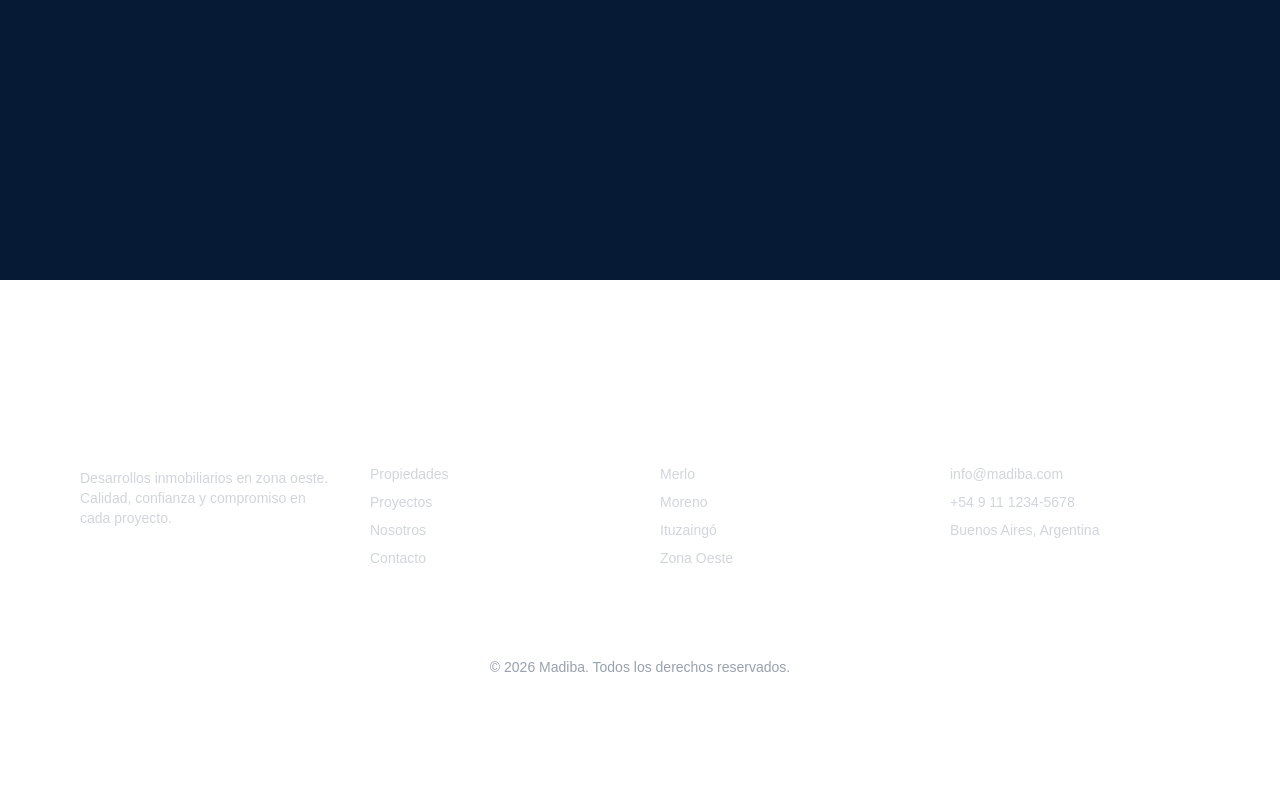
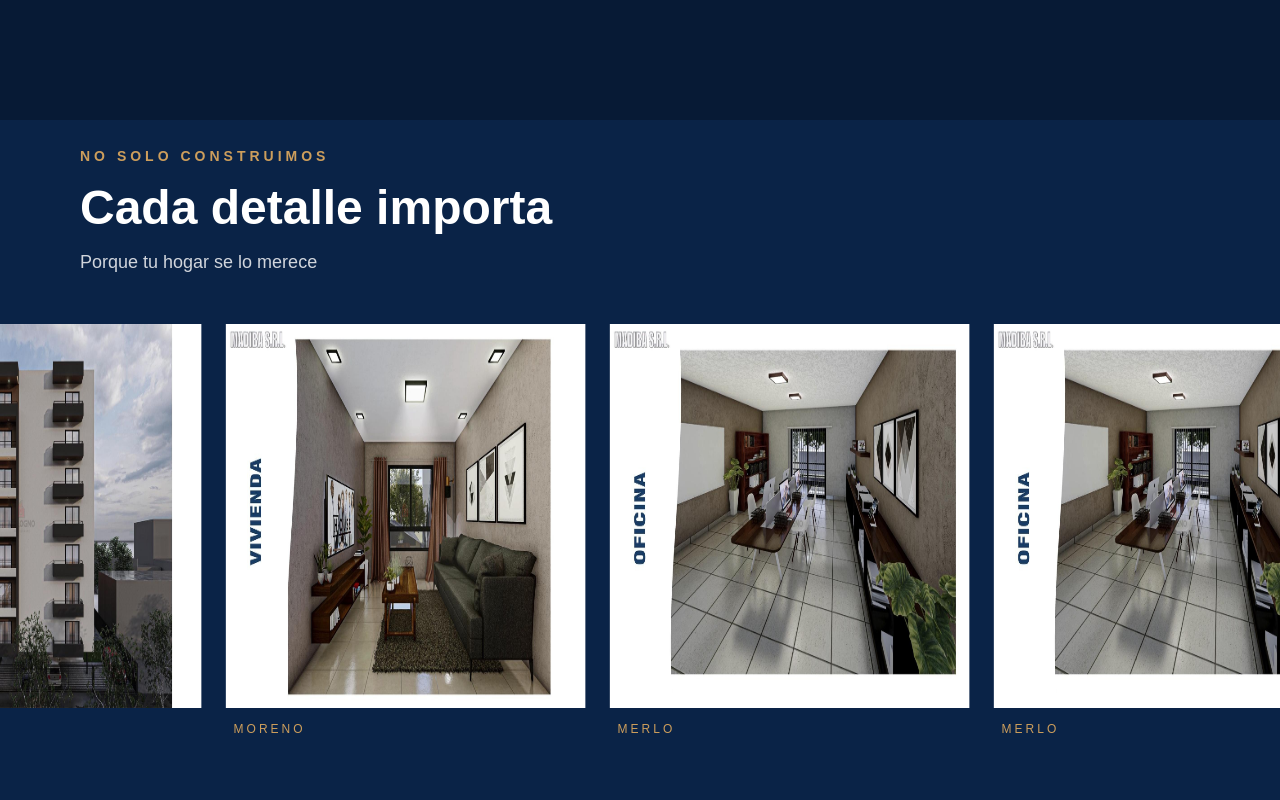
Before and after one commit to gasucar/madiba, a Next.js app in the folder apps/web/: page / in a window 1280 px wide. Shown: the part 1640-2440 px from the top of the page. Before the commit the page ends 2341 px from the top, so only its background shows below. Built offline with nearby package versions, Linux system fonts and the light colour scheme.

Commit message:
feat(details): add infinite auto-scrolling property carousel

```diff
--- a/apps/web/src/app/page.tsx
+++ b/apps/web/src/app/page.tsx
@@ -1,5 +1,6 @@
 import MainLayout from '@/components/layout/main-layout'
 import HeroSection from '@/features/hero/components/hero-section'
+import DetailsSection from '@/features/sections/details/components/details-section'
 import PropertiesSection from '@/features/sections/properties/components/properties-section'
 
 export default function Home() {
@@ -7,6 +8,7 @@ export default function Home() {
     <MainLayout>
         <HeroSection />
         <PropertiesSection />
+        <DetailsSection />
     </MainLayout>
   )
 }
--- a/apps/web/src/features/hero/components/hero-section.tsx
+++ b/apps/web/src/features/hero/components/hero-section.tsx
@@ -7,7 +7,7 @@ import HeroForm from './hero-form/hero-form'
 
 export default function HeroSection() {
   return (
-    <section className="relative min-h-screen lg:h-[120vh] w-full">
+    <section className="relative min-h-screen lg:h-[110vh] w-full">
       {/* Imagen de fondo */}
       <div className="absolute inset-0">
         <Image
--- /dev/null
+++ b/apps/web/src/features/sections/details/components/details-card.tsx
@@ -0,0 +1,63 @@
+import Image from 'next/image'
+import { Property } from '../../../../interfaces/property.interface'
+
+type DetailsCardProps = {
+  property: Property
+}
+
+export default function DetailsCard({
+  property,
+}: DetailsCardProps) {
+  return (
+    <article
+      className="
+      overflow-hidden
+
+      transition-all
+      duration-300
+
+      hover:-translate-y-2
+      hover:border-[#CD9E5C]/40
+
+      cursor-pointer
+      "
+    >
+      <div className="relative h-96">
+        <Image
+          src={property.firstImage}
+          alt={property.title}
+          fill
+        />
+      </div>
+
+      <div className="p-2">
+        <span
+          className="
+          text-xs
+
+          uppercase
+
+          tracking-[3px]
+
+          text-[#CD9E5C]
+          "
+        >
+          {property.location}
+        </span>
+
+        {/* <h3
+          className="
+
+          text-3xl
+
+          font-bold
+
+          text-white
+          "
+        >
+          {property.title}
+        </h3> */}
+      </div>
+    </article>
+  )
+}
--- /dev/null
+++ b/apps/web/src/features/sections/details/components/details-carousel.tsx
@@ -0,0 +1,56 @@
+'use client'
+
+import useEmblaCarousel from 'embla-carousel-react'
+import AutoScroll from 'embla-carousel-auto-scroll'
+
+import { mockProperties } from '../data/mock-properties'
+import DetailsCard from './details-card'
+
+export default function DetailsCarousel() {
+  const [emblaRef] = useEmblaCarousel(
+    {
+      loop: true,
+      dragFree: true,
+      align: 'start',
+    },
+    [
+      AutoScroll({
+        speed: 0.5,
+        startDelay: 0,
+        stopOnInteraction: false,
+        stopOnMouseEnter: false,
+        playOnInit: true,
+      }),
+    ]
+  )
+
+  return (
+    <div className="absolute mt-6 w-full left-0">
+      <div
+        ref={emblaRef}
+        className="overflow-hidden"
+      >
+        <div className="flex">
+          {mockProperties.map((property) => (
+            <div
+              key={property.id}
+              className="
+              min-w-0
+
+              flex-[0_0_90%]
+
+              md:flex-[0_0_55%]
+
+              xl:flex-[0_0_30%]
+
+              pl-6
+              "
+            >
+              <DetailsCard property={property} />
+            </div>
+          ))}
+        </div>
+      </div>
+    </div>
+  )
+}
--- /dev/null
+++ b/apps/web/src/features/sections/details/components/details-header.tsx
@@ -0,0 +1,46 @@
+export default function DetailsHeader() {
+  return (
+    <div className="py-6">
+      <span
+        className="
+        text-[#CD9E5C]
+        uppercase
+        tracking-[4px]
+        text-sm
+        font-semibold
+        "
+      >
+        No solo construimos
+      </span>
+
+      <h2
+        className="
+        mt-4
+
+        text-4xl
+        md:text-5xl
+
+        font-bold
+
+        text-white
+        "
+      >
+        Cada detalle importa
+      </h2>
+
+      <p
+        className="
+        mt-4
+
+        max-w-2xl
+
+        text-gray-300
+
+        text-lg
+        "
+      >
+        Porque tu hogar se lo merece
+      </p>
+    </div>
+  )
+}
--- /dev/null
+++ b/apps/web/src/features/sections/details/components/details-section.tsx
@@ -0,0 +1,17 @@
+import Container from '@/components/ui/container'
+import DetailsHeader from './details-header'
+import DetailsCarousel from './details-carousel'
+
+export default function DetailsSection() {
+  return (
+    <section
+      className="relative min-h-screen lg:h-[110vh] w-full bg-[#0a2347]"
+    >
+      <Container>
+        <DetailsHeader />
+
+        <DetailsCarousel />
+      </Container>
+    </section>
+  )
+}
--- /dev/null
+++ b/apps/web/src/features/sections/details/data/mock-properties.ts
@@ -0,0 +1,64 @@
+import { Property } from '../../../../interfaces/property.interface'
+
+export const mockProperties: Property[] = [
+  {
+    id: '1',
+    title: 'Madiba I',
+    location: 'Merlo',
+    description:
+      'Departamentos modernos diseñados para quienes buscan calidad y ubicación.',
+    firstImage: '/flat1.jpeg',
+    images: [],
+    builded: true,
+    floors: 8,
+    units: 42,
+  },
+  {
+    id: '2',
+    title: 'Madiba II',
+    location: 'Moreno',
+    description:
+      'Proyecto residencial premium con excelentes terminaciones.',
+    firstImage: '/flat2.jpeg',
+    images: [],
+    builded: false,
+    floors: 10,
+    units: 56,
+  },
+  {
+    id: '3',
+    title: 'Madiba III',
+    location: 'Merlo',
+    description:
+      'Una propuesta moderna para vivir o invertir en zona oeste.',
+    firstImage: '/flat3.jpeg',
+    images: [],
+    builded: false,
+    floors: 12,
+    units: 70,
+  },
+  {
+    id: '4',
+    title: 'Madiba IV',
+    location: 'Merlo',
+    description:
+      'Una propuesta moderna para vivir o invertir en zona oeste.',
+    firstImage: '/flat3.jpeg',
+    images: [],
+    builded: false,
+    floors: 12,
+    units: 70,
+  },
+  {
+    id: '5',
+    title: 'Madiba V',
+    location: 'Merlo',
+    description:
+      'Una propuesta moderna para vivir o invertir en zona oeste.',
+    firstImage: '/flat3.jpeg',
+    images: [],
+    builded: false,
+    floors: 12,
+    units: 70,
+  },
+]
--- a/apps/web/src/features/sections/properties/components/properties-section.tsx
+++ b/apps/web/src/features/sections/properties/components/properties-section.tsx
@@ -5,7 +5,7 @@ import PropertiesHeader from './properties-header'
 export default function PropertiesSection() {
   return (
     <section
-      className="relative min-h-screen lg:h-[120vh] w-full bg-[#071A35]"
+      className="relative min-h-screen lg:h-[110vh] w-full bg-[#071A35]"
     >
       <Container>
         <PropertiesHeader />
@@ -15,5 +15,3 @@ export default function PropertiesSection() {
     </section>
   )
 }
-
-//   bg-[#071A35]
--- a/apps/web/tsconfig.json
+++ b/apps/web/tsconfig.json
@@ -29,6 +29,6 @@
     ".next/types/**/*.ts",
     ".next/dev/types/**/*.ts",
     "**/*.mts"
-  ],
+, "src/features/sections/details/components/details-carrouseltsx"  ],
   "exclude": ["node_modules"]
 }
--- a/package.json
+++ b/package.json
@@ -17,5 +17,10 @@
   "packageManager": "pnpm@9.0.0",
   "engines": {
     "node": ">=18"
+  },
+  "dependencies": {
+    "embla-carousel-auto-scroll": "^8.6.0",
+    "embla-carousel-autoplay": "^8.6.0",
+    "embla-carousel-react": "^8.6.0"
   }
 }
```
Also changed, not shown: 1 other file (tests, documents, lock files or other folders).
